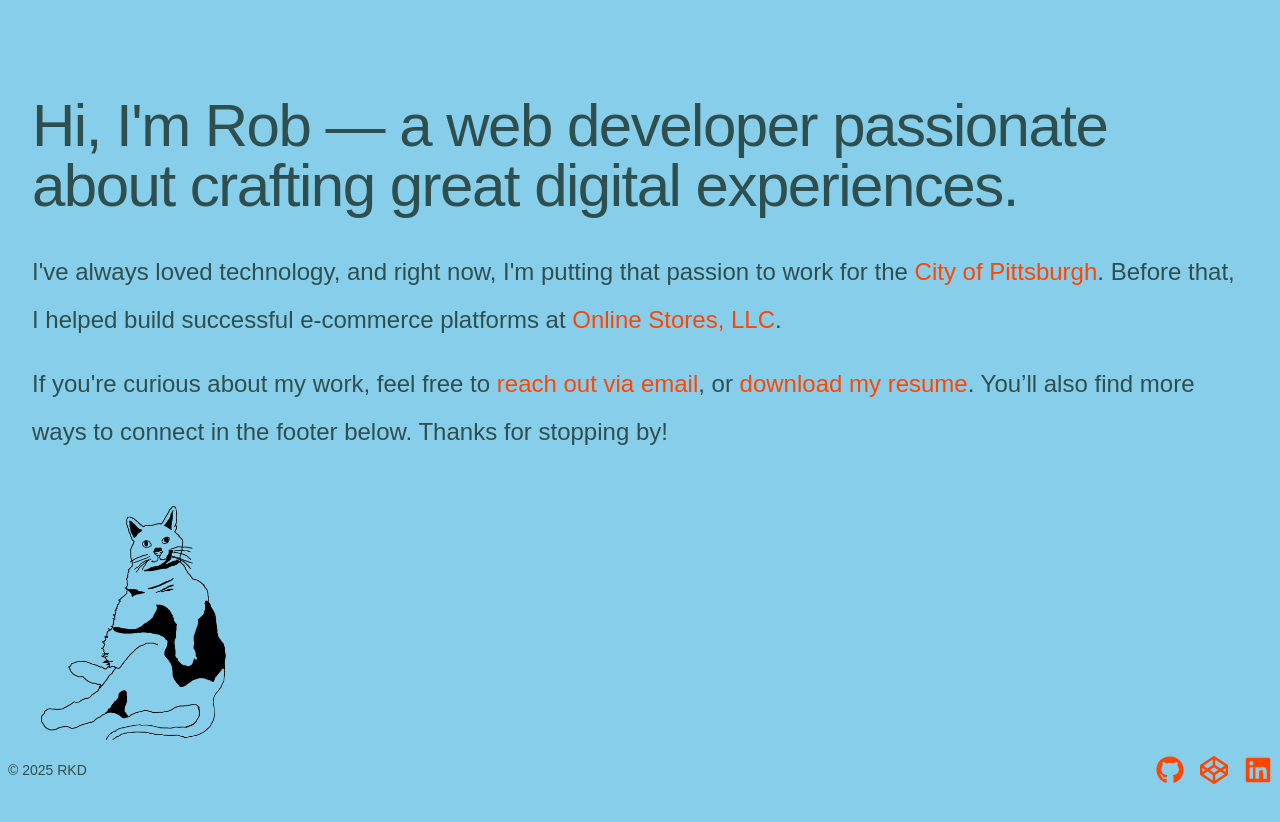
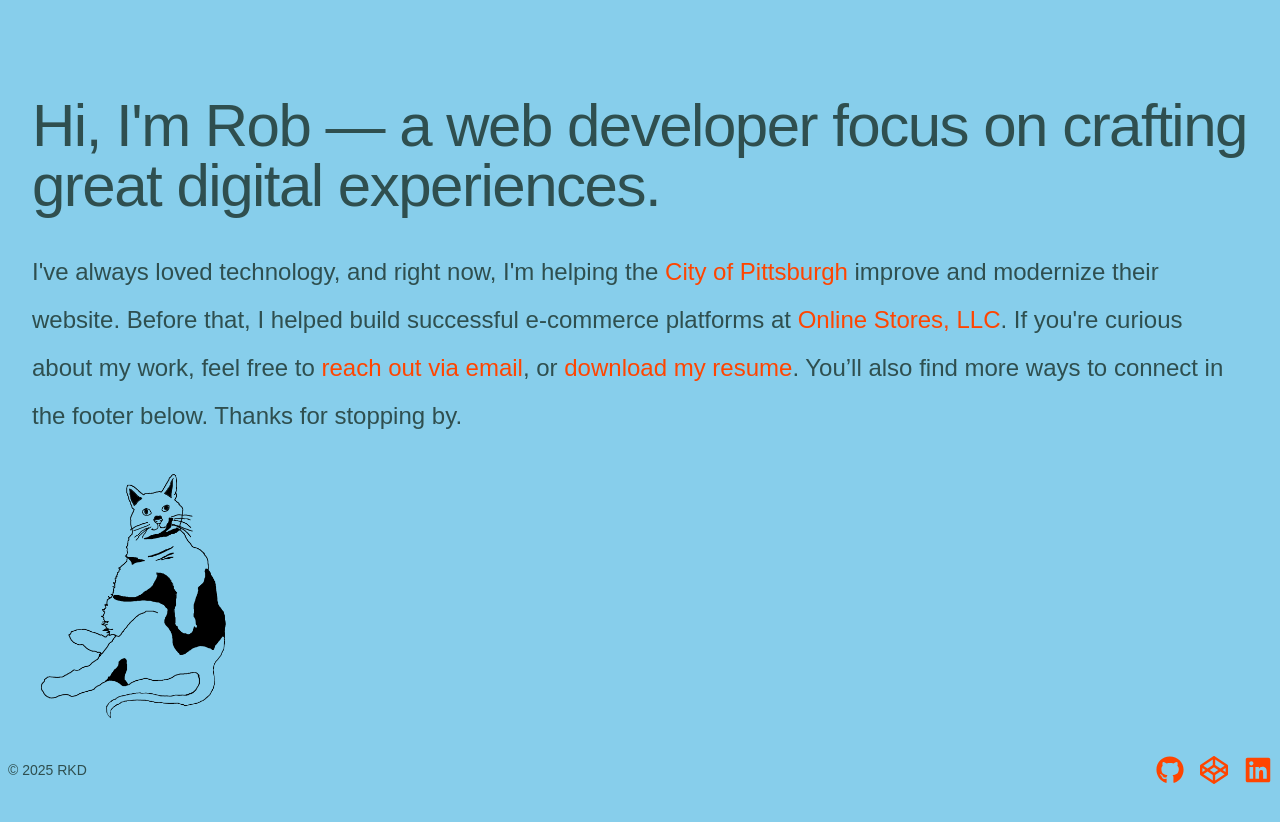
Before and after one commit to rkd412/my-portfolio-redux, a Next.js app: page / in a window 1280 px wide. Shown: the top 822 px of the page. Built offline with nearby package versions, Linux system fonts and the light colour scheme.

Commit message:
Rewriting content again

```diff
--- a/components/text.tsx
+++ b/components/text.tsx
@@ -2,10 +2,11 @@ export default function Text() {
   return (
     <>
       <h1 className="mt-16 mb-8 text-4xl tracking-tight md:text-5xl lg:text-6xl">
-        Hi, I'm Rob — a web developer passionate about crafting great digital experiences.
+        Hi, I'm Rob — a web developer focus on crafting great digital
+        experiences.
       </h1>
       <p className="mb-4 text-2xl leading-loose">
-        I've always loved technology, and right now, I'm putting that passion to work for the{" "}
+        I've always loved technology, and right now, I'm helping the{" "}
         <a
           aria-label="City of Pittsburgh"
           href="https://pittsburghpa.gov/"
@@ -13,8 +14,9 @@ export default function Text() {
           rel="noopener noreferrer"
         >
           City of Pittsburgh
-        </a>
-        . Before that, I helped build successful e-commerce platforms at{" "}
+        </a>{" "}
+        improve and modernize their website. Before that, I helped build
+        successful e-commerce platforms at{" "}
         <a
           aria-label="Online Stores, LLC"
           href="https://www.onlinestores.com/"
@@ -23,10 +25,7 @@ export default function Text() {
         >
           Online Stores, LLC
         </a>
-        .
-      </p>
-      <p className="mb-8 text-2xl leading-loose">
-        If you're curious about my work, feel free to{" "}
+        . If you're curious about my work, feel free to{" "}
         <a aria-label="my email address" href="mailto:rob@robertkdavis.com">
           reach out via email
         </a>
@@ -34,7 +33,8 @@ export default function Text() {
         <a href="/resume.pdf" download="resume">
           download my resume
         </a>
-        . You’ll also find more ways to connect in the footer below. Thanks for stopping by!
+        . You’ll also find more ways to connect in the footer below. Thanks for
+        stopping by.
       </p>
     </>
   );
```
